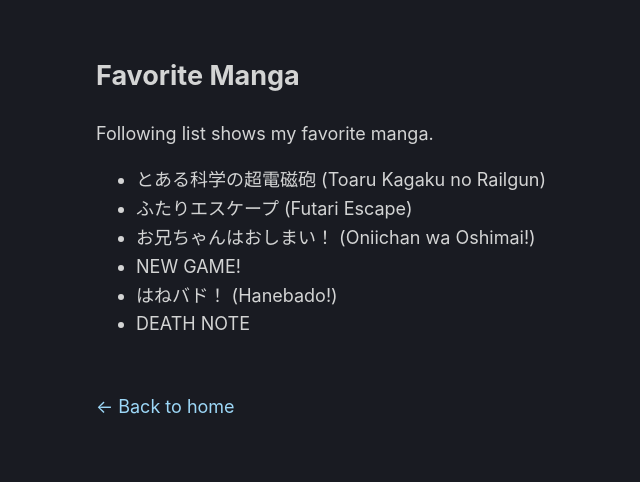
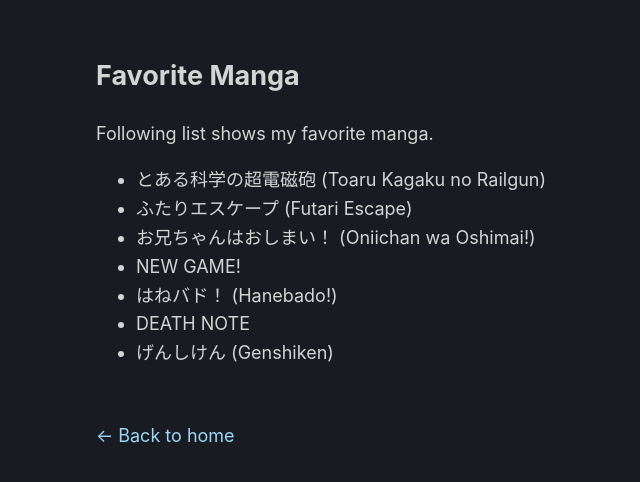
Before and after one commit to kira924age/kira924age.com, a Next.js app: page /manga in a window 1280 px wide. Shown: the top 482 px of the page, without its empty margins (184-824 px from the left). Built offline with nearby package versions, Linux system fonts and the light colour scheme.

Commit message:
Update manga.js

```diff
--- a/pages/manga.js
+++ b/pages/manga.js
@@ -17,6 +17,7 @@
         <li key="4">NEW GAME!</li>
         <li key="5">はねバド！ (Hanebado!)</li>
         <li key="6">DEATH NOTE</li>
+        <li key="7">げんしけん (Genshiken)</li>
       </ul>
     </Layout>
   );
```
